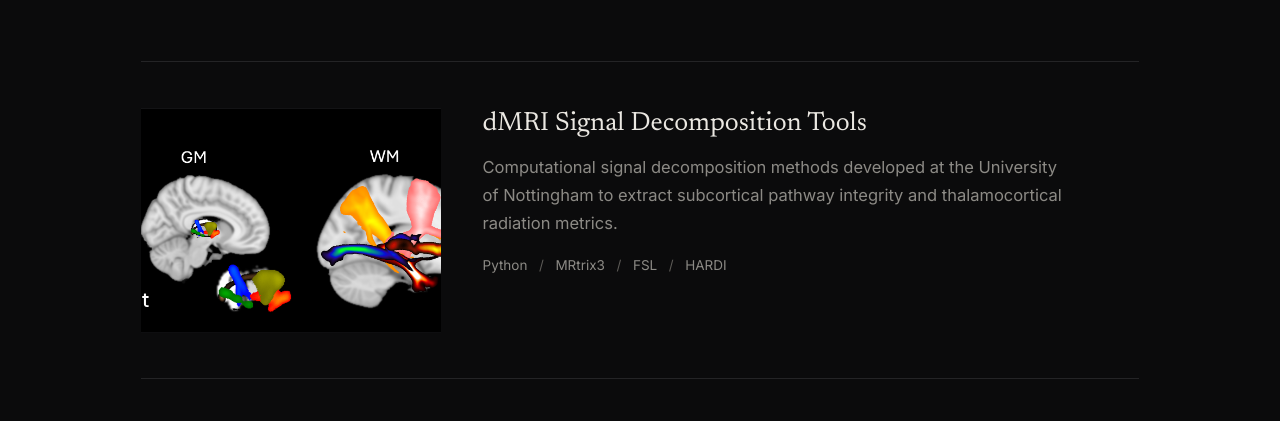
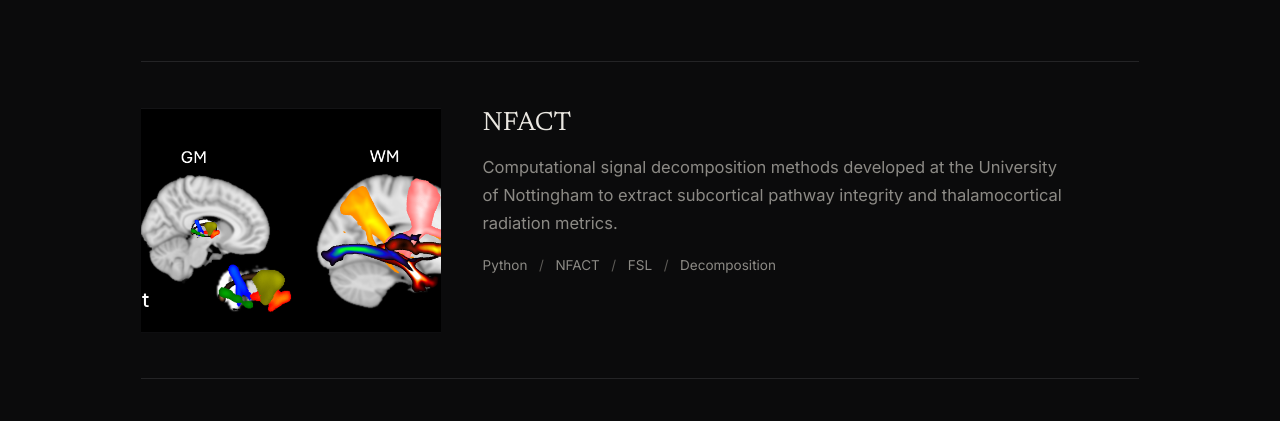
Before and after one commit to Daniel-Halls/Daniel-Halls.github.io, an Astro site: page /portfolio in a window 1280 px wide. Shown: the part 334-755 px from the top of the page. Built offline with nearby package versions, Linux system fonts and the light colour scheme; Astro itself is replaced by a stand-in of ours.

Commit message:
Rename project and update tags in projects.md

```diff
--- a/content/projects.md
+++ b/content/projects.md
@@ -3,10 +3,10 @@
 lead: "Open-science software tools, neuroimaging processing pipelines, and computational connectomics frameworks."
 
 projects:
-  - title: "dMRI Signal Decomposition Tools"
+  - title: "NFACT"
     image: "/images/thalamus_radiations.png"
     description: "Computational signal decomposition methods developed at the University of Nottingham to extract subcortical pathway integrity and thalamocortical radiation metrics."
-    tags: ["Python", "MRtrix3", "FSL", "HARDI"]
+    tags: ["Python", "NFACT", "FSL", "Decomposition"]
 
   - title: "Resting-State Cyclic Connectivity"
     image: "/images/rsfMRI.png"
```
